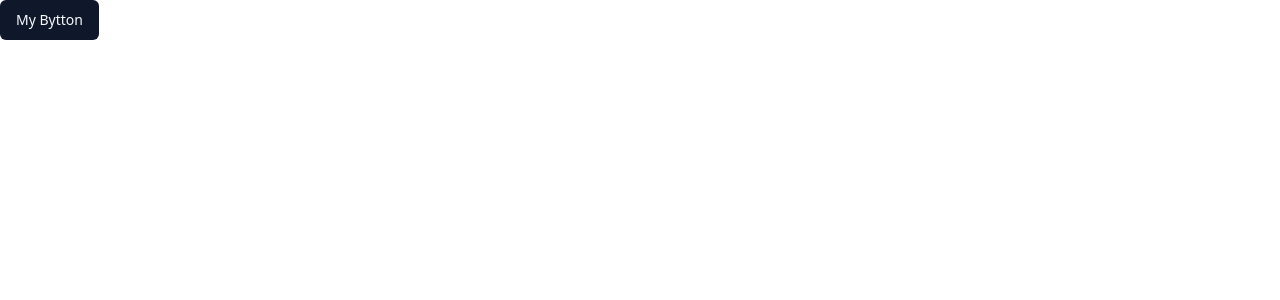
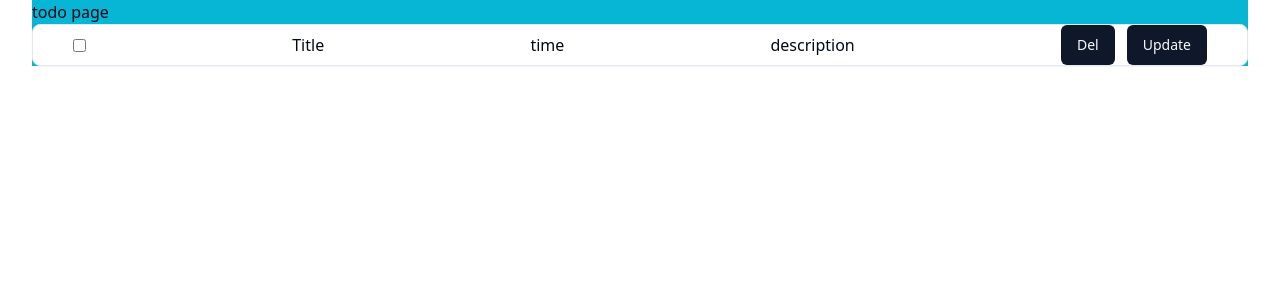
Before and after one commit to ashraf56/Redux-todo, a React (Vite) app: page / in a window 1280 px wide. Shown: the top 300 px of the page. Built offline with nearby package versions, Linux system fonts and the light colour scheme.

Commit message:
todo card created

```diff
--- a/src/App.tsx
+++ b/src/App.tsx
@@ -1,12 +1,12 @@
-import { Button } from "./components/ui/button"
+import Todo from "./page/Todo"
 
 
 function App() {
 
   return (
-    <>
-      <Button>My Bytton</Button>
-    </>
+    <div className="w-full container">
+     <Todo></Todo>
+    </div>
   )
 }
 
--- /dev/null
+++ b/src/components/todo/Todocard.tsx
@@ -0,0 +1,21 @@
+import { Button } from "../ui/button";
+import { Card } from "../ui/card";
+
+const Todocard = () => {
+    return (
+        <div>
+            <Card className="w-full max-w-7xl flex justify-between items-center mx-auto px-10">
+                <input type="checkbox" value="" />
+                <p>Title</p>
+                <p>time</p>
+                <p>description</p>
+                <div className="space-x-3">
+                <Button>Del</Button>
+                <Button>Update</Button>
+                </div>
+            </Card>
+        </div>
+    );
+};
+
+export default Todocard;
--- /dev/null
+++ b/src/components/ui/card.tsx
@@ -0,0 +1,79 @@
+import * as React from "react"
+
+import { cn } from "@/lib/utils"
+
+const Card = React.forwardRef<
+  HTMLDivElement,
+  React.HTMLAttributes<HTMLDivElement>
+>(({ className, ...props }, ref) => (
+  <div
+    ref={ref}
+    className={cn(
+      "rounded-lg border bg-card text-card-foreground shadow-sm",
+      className
+    )}
+    {...props}
+  />
+))
+Card.displayName = "Card"
+
+const CardHeader = React.forwardRef<
+  HTMLDivElement,
+  React.HTMLAttributes<HTMLDivElement>
+>(({ className, ...props }, ref) => (
+  <div
+    ref={ref}
+    className={cn("flex flex-col space-y-1.5 p-6", className)}
+    {...props}
+  />
+))
+CardHeader.displayName = "CardHeader"
+
+const CardTitle = React.forwardRef<
+  HTMLParagraphElement,
+  React.HTMLAttributes<HTMLHeadingElement>
+>(({ className, ...props }, ref) => (
+  <h3
+    ref={ref}
+    className={cn(
+      "text-2xl font-semibold leading-none tracking-tight",
+      className
+    )}
+    {...props}
+  />
+))
+CardTitle.displayName = "CardTitle"
+
+const CardDescription = React.forwardRef<
+  HTMLParagraphElement,
+  React.HTMLAttributes<HTMLParagraphElement>
+>(({ className, ...props }, ref) => (
+  <p
+    ref={ref}
+    className={cn("text-sm text-muted-foreground", className)}
+    {...props}
+  />
+))
+CardDescription.displayName = "CardDescription"
+
+const CardContent = React.forwardRef<
+  HTMLDivElement,
+  React.HTMLAttributes<HTMLDivElement>
+>(({ className, ...props }, ref) => (
+  <div ref={ref} className={cn("p-6 pt-0", className)} {...props} />
+))
+CardContent.displayName = "CardContent"
+
+const CardFooter = React.forwardRef<
+  HTMLDivElement,
+  React.HTMLAttributes<HTMLDivElement>
+>(({ className, ...props }, ref) => (
+  <div
+    ref={ref}
+    className={cn("flex items-center p-6 pt-0", className)}
+    {...props}
+  />
+))
+CardFooter.displayName = "CardFooter"
+
+export { Card, CardHeader, CardFooter, CardTitle, CardDescription, CardContent }
--- /dev/null
+++ b/src/page/Todo.tsx
@@ -0,0 +1,12 @@
+import Todocard from "@/components/todo/Todocard";
+
+const Todo = () => {
+    return (
+        <div className="bg-cyan-500 h-full w-full ">
+           <h1>todo page</h1>
+           <Todocard></Todocard>
+        </div>
+    );
+};
+
+export default Todo;
```
